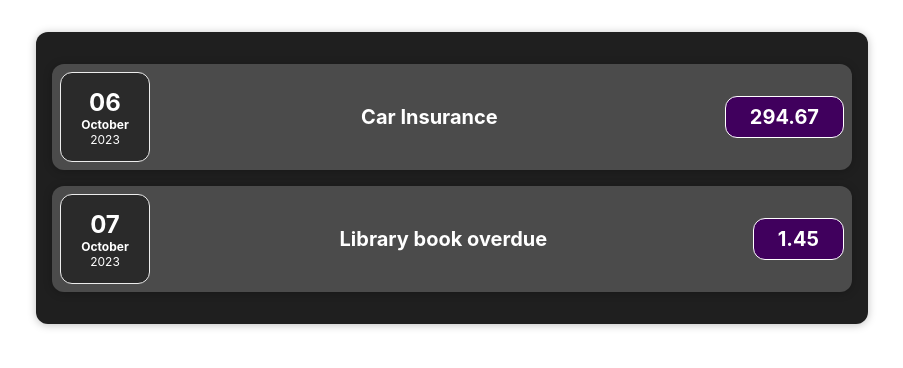
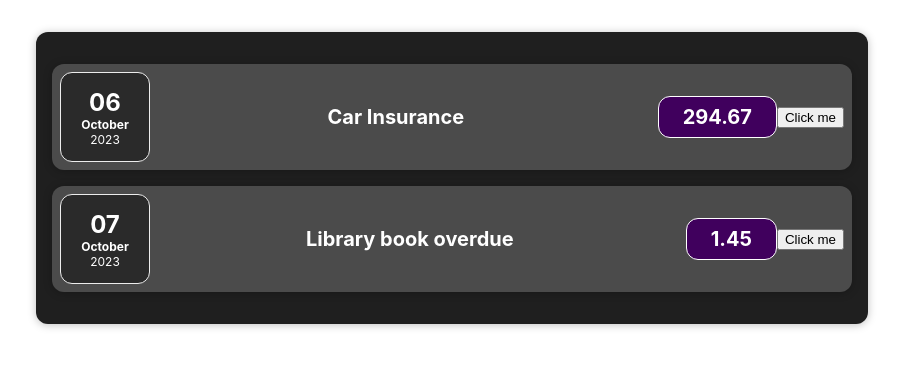
Before and after one commit to AaronAlev/react-expenses, a React (Create React App) app: page / in a window 1280 px wide. Shown: the top 368 px of the page, without its empty margins (188-1091 px from the left). Built offline with nearby package versions, Linux system fonts and the light colour scheme.

Commit message:
10. Sündmuste töötlus komponentides

```diff
--- a/src/components/Expenses/ExpenseItem.js
+++ b/src/components/Expenses/ExpenseItem.js
@@ -1,8 +1,17 @@
 import './ExpenseItem.css';
 import ExpenseDate from './ExpenseDate';
 import Card from '../UI/Card';
+import { useState } from 'react';
 
 const ExpenseItem = (props) => {
+    const [title, setTitle] = useState(props.expenseData.title);
+
+    const clickHandler = () => {
+        console.log('Clicked!!!');
+        setTitle(`Updated by click ${title}`)
+        console.log(title);
+    };
+
     return (
         <Card className='expense-item'>
             <ExpenseDate date={props.expenseData.date} />
@@ -10,6 +19,7 @@
                 <h2>{props.expenseData.title}</h2>
                 <div className='expense-item__price'>{props.expenseData.amount}</div>
             </div>
+            <button onClick={clickHandler}>Click me</button>
         </Card>
     );
 };
```
